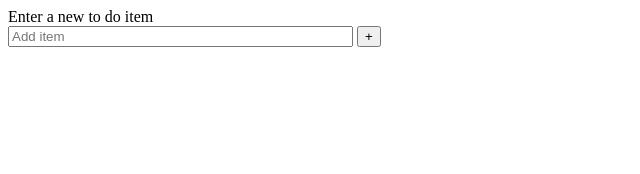
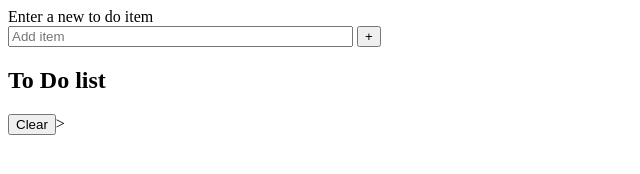
Before and after one commit to CJones001/TODO_LIST, a plain HTML site: page index.html in a window 1280 px wide. Shown: the whole page, without its empty margins (0-640 px from the left). Drawn offline with Linux system fonts and the light colour scheme.

Commit message:
Added the clear button

```diff
--- a/index.html
+++ b/index.html
@@ -20,6 +20,17 @@
                     </button>
             </form>
         </section>
+        <section class="listContainer">
+            <div class="listTitle">
+                <h1> To Do list</h1>
+                <button id="clearItems" class="button" title="Clear the list" aria-label="Remove all items from the list" tabindex="0">
+                    Clear
+                </button>>
+
+                </button>
+            </div>
+
+        </section>
     </main>
 </body>
 </html>
```
